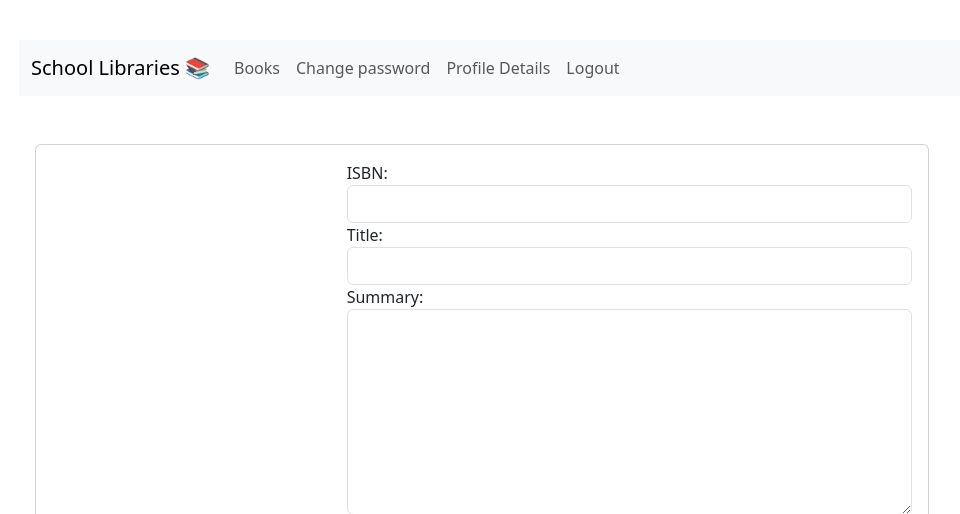
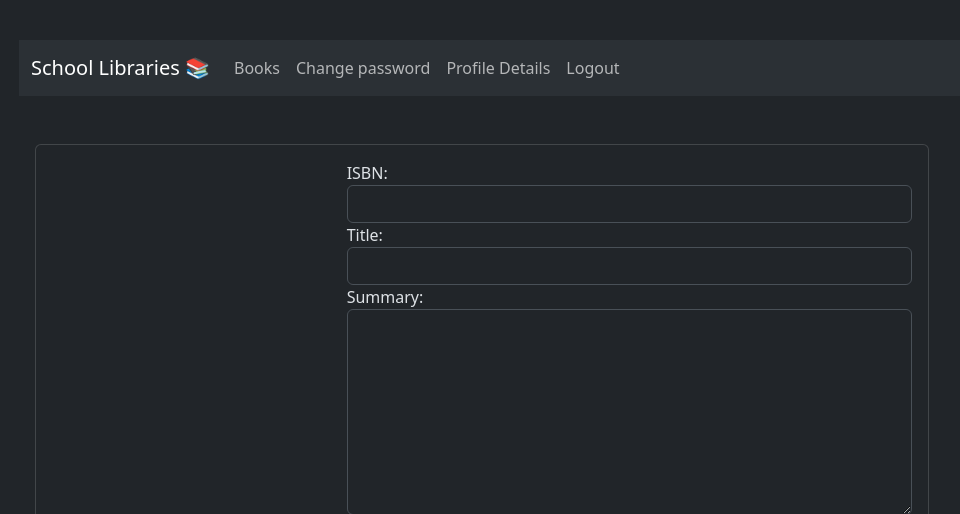
Before and after one commit to ntua-el20227/Db2023, a Flask app: template mydb/templates/bookdetails.html in a window 1280 px wide. Shown: the top 514 px of the page, without its empty margins (63-1023 px from the left). Run offline with Flask 2, Linux system fonts and the light colour scheme; the template is opened without the code that fills it, so the values that code supplies are empty.

Commit message:
Add files via upload

```diff
--- a/mydb/templates/adminhandlers.html
+++ b/mydb/templates/adminhandlers.html
@@ -3,7 +3,7 @@
 {% include "flash_messages.html" %}
 
 <div class="header-blue">
-    <nav class="navbar navbar-expand-lg navbar-light bg-light">
+    <nav class="navbar navbar-expand-lg bg-body-tertiary">
         <div class="container-fluid">
       <a class="navbar-brand" href="/adminhome">School Libraries 📚</a>
       <button class="navbar-toggler" type="button" data-bs-toggle="collapse" data-bs-target="#navbarSupportedContent" aria-controls="navbarSupportedContent" aria-expanded="false" aria-label="Toggle navigation">
--- a/mydb/templates/adminhome.html
+++ b/mydb/templates/adminhome.html
@@ -3,7 +3,7 @@
 {% include "flash_messages.html" %}
 
 <div class="header-blue">
-    <nav class="navbar navbar-expand-lg navbar-light bg-light">
+    <nav class="navbar navbar-expand-lg bg-body-tertiary">
         <div class="container-fluid">
       <a class="navbar-brand" href="/adminhome">School Libraries 📚</a>
       <button class="navbar-toggler" type="button" data-bs-toggle="collapse" data-bs-target="#navbarSupportedContent" aria-controls="navbarSupportedContent" aria-expanded="false" aria-label="Toggle navigation">
--- a/mydb/templates/adminschools.html
+++ b/mydb/templates/adminschools.html
@@ -3,7 +3,7 @@
 {% include "flash_messages.html" %}
 
 <div class="header-blue">
-    <nav class="navbar navbar-expand-lg navbar-light bg-light">
+    <nav class="navbar navbar-expand-lg bg-body-tertiary">
         <div class="container-fluid">
       <a class="navbar-brand" href="/adminhome">School Libraries 📚</a>
       <button class="navbar-toggler" type="button" data-bs-toggle="collapse" data-bs-target="#navbarSupportedContent" aria-controls="navbarSupportedContent" aria-expanded="false" aria-label="Toggle navigation">
--- a/mydb/templates/bookadd.html
+++ b/mydb/templates/bookadd.html
@@ -3,7 +3,7 @@
 {% include "flash_messages.html" %}
 
 <div class="header-blue">
-    <nav class="navbar navbar-expand-lg navbar-light bg-light">
+    <nav class="navbar navbar-expand-lg bg-body-tertiary">
         <div class="container-fluid">
       <a class="navbar-brand" href="/schoolpage/userhome">School Libraries 📚</a>
       <button class="navbar-toggler" type="button" data-bs-toggle="collapse" data-bs-target="#navbarSupportedContent" aria-controls="navbarSupportedContent" aria-expanded="false" aria-label="Toggle navigation">
--- a/mydb/templates/bookcreate.html
+++ b/mydb/templates/bookcreate.html
@@ -3,7 +3,7 @@
 {% include "flash_messages.html" %}
 
 <div class="header-blue">
-    <nav class="navbar navbar-expand-lg navbar-light bg-light">
+    <nav class="navbar navbar-expand-lg bg-body-tertiary">
         <div class="container-fluid">
       <a class="navbar-brand" href="/schoolpage/userhome">School Libraries 📚</a>
       <button class="navbar-toggler" type="button" data-bs-toggle="collapse" data-bs-target="#navbarSupportedContent" aria-controls="navbarSupportedContent" aria-expanded="false" aria-label="Toggle navigation">
--- a/mydb/templates/bookdetails.html
+++ b/mydb/templates/bookdetails.html
@@ -3,7 +3,7 @@
 {% include "flash_messages.html" %}
 {% if user['role'] == "handler" %}
 <div class="header-blue">
-    <nav class="navbar navbar-expand-lg navbar-light bg-light">
+    <nav class="navbar navbar-expand-lg bg-body-tertiary">
         <div class="container-fluid">
       <a class="navbar-brand" href="/schoolpage/userhome">School Libraries 📚</a>
       <button class="navbar-toggler" type="button" data-bs-toggle="collapse" data-bs-target="#navbarSupportedContent" aria-controls="navbarSupportedContent" aria-expanded="false" aria-label="Toggle navigation">
@@ -36,7 +36,7 @@
 {% else %}
 
 <div class="header-blue">
-    <nav class="navbar navbar-expand-lg navbar-light bg-light">
+    <nav class="navbar navbar-expand-lg bg-body-tertiary">
         <div class="container-fluid">
       <a class="navbar-brand" href="/schoolpage/userhome">School Libraries 📚</a>
       <button class="navbar-toggler" type="button" data-bs-toggle="collapse" data-bs-target="#navbarSupportedContent" aria-controls="navbarSupportedContent" aria-expanded="false" aria-label="Toggle navigation">
--- a/mydb/templates/books.html
+++ b/mydb/templates/books.html
@@ -3,7 +3,7 @@
 {% include "flash_messages.html" %}
 {% if user['role'] == "handler" %}
 <div class="header-blue">
-    <nav class="navbar navbar-expand-lg navbar-light bg-light">
+    <nav class="navbar navbar-expand-lg bg-body-tertiary">
         <div class="container-fluid">
       <a class="navbar-brand" href="/schoolpage/userhome">School Libraries 📚</a>
       <button class="navbar-toggler" type="button" data-bs-toggle="collapse" data-bs-target="#navbarSupportedContent" aria-controls="navbarSupportedContent" aria-expanded="false" aria-label="Toggle navigation">
@@ -37,7 +37,7 @@
 {% else %}
 
 <div class="header-blue">
-    <nav class="navbar navbar-expand-lg navbar-light bg-light">
+    <nav class="navbar navbar-expand-lg bg-body-tertiary">
         <div class="container-fluid">
       <a class="navbar-brand" href="/schoolpage/userhome">School Libraries 📚</a>
       <button class="navbar-toggler" type="button" data-bs-toggle="collapse" data-bs-target="#navbarSupportedContent" aria-controls="navbarSupportedContent" aria-expanded="false" aria-label="Toggle navigation">
--- a/mydb/templates/global_layout.html
+++ b/mydb/templates/global_layout.html
@@ -1,5 +1,5 @@
 <!doctype html>
-<html lang="en">
+<html lang="en" data-bs-theme="dark">
   <head>
     <!-- Required meta tags -->
     <meta charset="utf-8">
--- a/mydb/templates/handlerreservations.html
+++ b/mydb/templates/handlerreservations.html
@@ -2,7 +2,7 @@
 {% block content %}
 {% include "flash_messages.html" %}
 <div class="header-blue">
-    <nav class="navbar navbar-expand-lg navbar-light bg-light">
+    <nav class="navbar navbar-expand-lg bg-body-tertiary">
         <div class="container-fluid">
       <a class="navbar-brand" href="/schoolpage/userhome">School Libraries 📚</a>
       <button class="navbar-toggler" type="button" data-bs-toggle="collapse" data-bs-target="#navbarSupportedContent" aria-controls="navbarSupportedContent" aria-expanded="false" aria-label="Toggle navigation">
--- a/mydb/templates/handlerusers.html
+++ b/mydb/templates/handlerusers.html
@@ -2,7 +2,7 @@
 {% block content %}
 {% include "flash_messages.html" %}
 <div class="header-blue">
-    <nav class="navbar navbar-expand-lg navbar-light bg-light">
+    <nav class="navbar navbar-expand-lg bg-body-tertiary">
         <div class="container-fluid">
       <a class="navbar-brand" href="/schoolpage/userhome">School Libraries 📚</a>
       <button class="navbar-toggler" type="button" data-bs-toggle="collapse" data-bs-target="#navbarSupportedContent" aria-controls="navbarSupportedContent" aria-expanded="false" aria-label="Toggle navigation">
--- a/mydb/templates/index.html
+++ b/mydb/templates/index.html
@@ -3,7 +3,7 @@
 {% include "flash_messages.html" %}
 
 <div class="header-blue">
-    <nav class="navbar navbar-expand-lg navbar-light bg-light">
+    <nav class="navbar navbar-expand-lg bg-body-tertiary">
         <div class="container-fluid">
       <a class="navbar-brand" href="/schoolpage/userhome">School Libraries 📚</a>
       <button class="navbar-toggler" type="button" data-bs-toggle="collapse" data-bs-target="#navbarSupportedContent" aria-controls="navbarSupportedContent" aria-expanded="false" aria-label="Toggle navigation">
--- a/mydb/templates/schoolpage.html
+++ b/mydb/templates/schoolpage.html
@@ -3,7 +3,7 @@
 {% include "flash_messages.html" %}
 
 <div class="header-blue">
-    <nav class="navbar navbar-expand-lg navbar-light bg-light">
+    <nav class="navbar navbar-expand-lg bg-body-tertiary">
         <div class="container-fluid">
       <a class="navbar-brand" href="/">School Libraries 📚</a>
       <button class="navbar-toggler" type="button" data-bs-toggle="collapse" data-bs-target="#navbarSupportedContent" aria-controls="navbarSupportedContent" aria-expanded="false" aria-label="Toggle navigation">
--- a/mydb/templates/userhome.html
+++ b/mydb/templates/userhome.html
@@ -3,7 +3,7 @@
 {% include "flash_messages.html" %}
 {% if user['role'] == "handler" %}
 <div class="header-blue">
-    <nav class="navbar navbar-expand-lg navbar-light bg-light">
+    <nav class="navbar navbar-expand-lg bg-body-tertiary">
         <div class="container-fluid">
       <a class="navbar-brand" href="/schoolpage/userhome">School Libraries 📚</a>
       <button class="navbar-toggler" type="button" data-bs-toggle="collapse" data-bs-target="#navbarSupportedContent" aria-controls="navbarSupportedContent" aria-expanded="false" aria-label="Toggle navigation">
@@ -36,7 +36,7 @@
 {% else %}
 
 <div class="header-blue">
-  <nav class="navbar navbar-expand-lg navbar-light bg-light">
+  <nav class="navbar navbar-expand-lg bg-body-tertiary">
       <div class="container-fluid">
     <a class="navbar-brand" href="/schoolpage/userhome">School Libraries 📚</a>
     <button class="navbar-toggler" type="button" data-bs-toggle="collapse" data-bs-target="#navbarSupportedContent" aria-controls="navbarSupportedContent" aria-expanded="false" aria-label="Toggle navigation">
```
